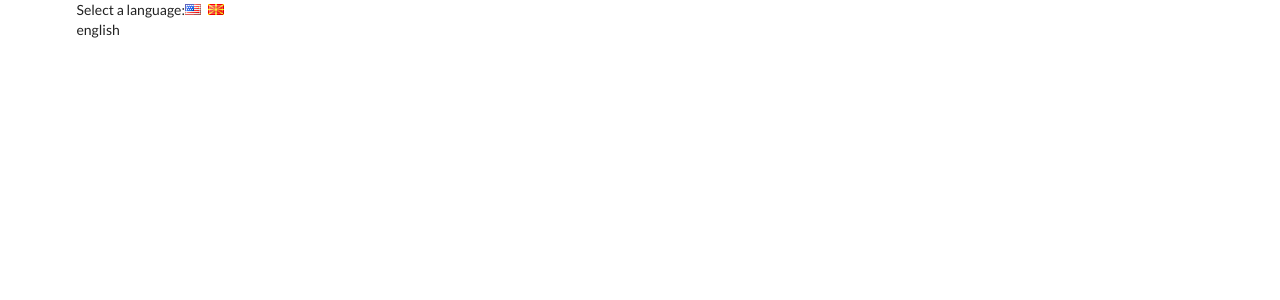
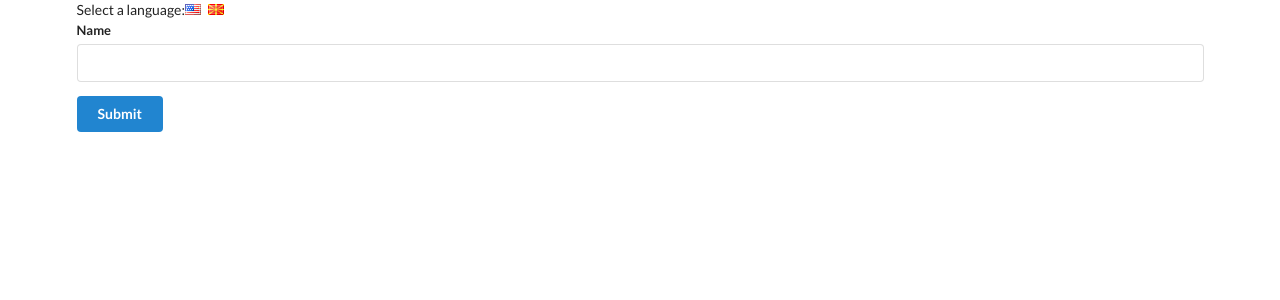
Before and after one commit to RatkoG/React-Course, a React (Create React App) app in the folder translate/: page / in a window 1280 px wide. Shown: the top 300 px of the page. Built offline with nearby package versions, Linux system fonts and the light colour scheme.

Commit message:
Wiring up  components

```diff
--- a/translate/src/components/App.js
+++ b/translate/src/components/App.js
@@ -1,5 +1,5 @@
 import React from "react";
-
+import UserCreate from "./UserCreate";
 class App extends React.Component {
   state = { language: "english" };
   onLanguageChange = language => {
@@ -20,7 +20,7 @@
             onClick={() => this.onLanguageChange("macedonian")}
           />
         </div>
-        {this.state.language}
+        <UserCreate />
       </div>
     );
   }
--- /dev/null
+++ b/translate/src/components/Button.js
@@ -0,0 +1,9 @@
+import React from "react";
+
+class Button extends React.Component {
+  render() {
+    return <button className="ui button primary">Submit</button>;
+  }
+}
+
+export default Button;
--- /dev/null
+++ b/translate/src/components/Field.js
@@ -0,0 +1,14 @@
+import React from "react";
+
+class Field extends React.Component {
+  render() {
+    return (
+      <div className="ui field">
+        <label htmlFor="">Name</label>
+        <input type="text" name="" id="" />
+      </div>
+    );
+  }
+}
+
+export default Field;
--- /dev/null
+++ b/translate/src/components/UserCreate.js
@@ -0,0 +1,14 @@
+import React from "react";
+import Field from "./Field";
+import Button from "./Button";
+
+const UserCreate = () => {
+  return (
+    <div className="ui form">
+      <Field />
+      <Button />
+    </div>
+  );
+};
+
+export default UserCreate;
```
